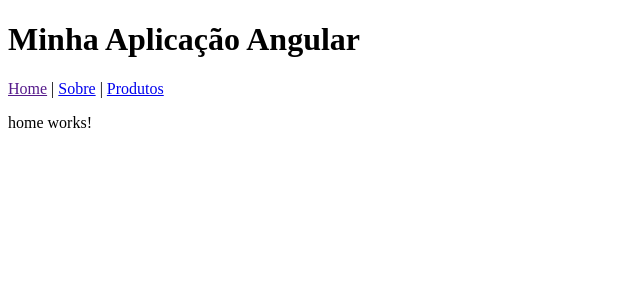
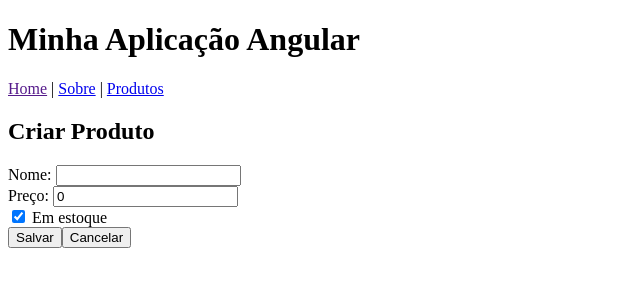
Before and after one commit to josercf/fiap-angular, an Angular app: page /produtos/1 in a window 1280 px wide. Before the commit this address led to /. Shown: the top 300 px of the page, without its empty margins (0-640 px from the left). Built offline with nearby package versions, Linux system fonts and the light colour scheme; no server answers.

Commit message:
Vídeo 14: requisição HTTP - métodos POST, DELETE e PUT

```diff
--- /dev/null
+++ b/src/app/components/produto/produto-form/produto-form.component.html
@@ -0,0 +1,12 @@
+<h2>Criar Produto</h2>
+<form (ngSubmit)="salvar()">
+<label>Nome: <input [(ngModel)]="novoProduto.nome" name="nome"></label><br>
+<input type="hidden" [(ngModel)]="novoProduto.id" name="id">
+  <label>Preço: <input type="number" [(ngModel)]="novoProduto.preco" name="preco"></label><br>
+  <label>
+    <input type="checkbox" [(ngModel)]="novoProduto.emEstoque" name="emEstoque">
+    Em estoque
+  </label><br>
+  <button type="submit">Salvar</button>
+    <button type="button" (click)="cancelar()">Cancelar</button>
+</form>
--- /dev/null
+++ b/src/app/components/produto/produto-form/produto-form.component.ts
@@ -0,0 +1,47 @@
+import { Component } from '@angular/core';
+import { Produto } from '../../../models/produto.interface';// Importa a interface Produto
+import { ProdutosService } from '../../../services/produtos.service'; // Importa o serviço ProdutosService
+import { FormsModule } from '@angular/forms';
+import { ActivatedRoute } from '@angular/router';
+@Component({
+  selector: 'app-produto-form',
+  standalone: true,
+  imports: [FormsModule], // Importa o módulo FormsModule para usar formulários reativos
+  // O FormsModule é necessário para usar diretivas de formulários, como ngModel
+  templateUrl: './produto-form.component.html',
+  styleUrl: './produto-form.component.css'
+})
+export class ProdutoFormComponent {
+  novoProduto: Produto = {
+    nome: '',
+    preco: 0,
+    emEstoque: true,
+    id: ''
+  };
+  constructor(private produtosService: ProdutosService, private route: ActivatedRoute) {
+    const id = this.route.snapshot.paramMap.get('id');
+    if (id && id !== 'novo') {
+      this.produtosService.getProduto(id).subscribe((resposta) => {
+        this.novoProduto = resposta; // Preenche o formulário com os dados do produto existente
+      });
+    }
+  }
+
+  salvar() {
+    if (this.novoProduto.id && this.novoProduto.id.trim() !== '') {
+      this.produtosService.updateProduto(this.novoProduto).subscribe((resultado) => {
+        alert('Produto atualizado com sucesso!');
+        window.location.href = '/produtos';
+      });
+      return;
+    }
+    this.produtosService.addProduto(this.novoProduto).subscribe((resultado) => {
+      alert('Produto criado com sucesso!');
+      window.location.href = '/produtos';
+    });
+  }
+
+  cancelar() {
+    window.location.href = '/produtos'; // Redireciona para a lista de produtos
+  }
+}
--- a/src/app/components/produto/produto.component.html
+++ b/src/app/components/produto/produto.component.html
@@ -1,4 +1,5 @@
 <!-- <p>produto works!</p>
+
 <h3>{{ produto.nome }}</h3>
 <p>Preço: R$ {{ produto.preco }}</p>
 @if (produto.emEstoque) {
@@ -6,8 +7,12 @@
 } -->
 
 <h2>Listar produtos a partir da service</h2>
+<a href="/produtos/novo">Criar Produto</a>
 <ul>
   @for (produto of produtos; track produto.id) {
-    <li>{{ produto.nome }} - R$ {{ produto.preco }}</li>
+    <li>{{ produto.nome }} - R$ {{ produto.preco }}
+        <input type="button" (click)="remover(produto.id)" value="remover" />  |
+        <button (click)="editar(produto.id)">Editar</button>
+    </li>
   }
 </ul>
--- a/src/app/components/produto/produto.component.ts
+++ b/src/app/components/produto/produto.component.ts
@@ -1,23 +1,53 @@
 import { Component } from '@angular/core';
-import { CommonModule } from '@angular/common';
-import { Produto } from '../../models/produto.interface';
-import { ProdutosService } from '../../services/produtos.service';
+import { CommonModule } from '@angular/common'; // Importa o módulo CommonModule para usar diretivas comuns do Angular
+import { Produto } from '../../models/produto.interface';// Importa a interface Produto
+import { ActivatedRoute } from '@angular/router'; // Importa o ActivatedRoute para acessar os parâmetros da rota
+import { ProdutosService } from '../../services/produtos.service'; // Importa o serviço ProdutosService
 
 @Component({
   selector: 'app-produto',
   standalone: true,
-  imports: [CommonModule],
+  imports: [CommonModule], // Importa o módulo CommonModule para usar diretivas comuns do Angular
   templateUrl: './produto.component.html',
   styleUrl: './produto.component.css'
 })
 export class ProdutoComponent {
+  // Define uma propriedade produto do tipo Produto
+  // A propriedade produto é inicializada com um objeto que implementa a interface Produto
+  // produto: Produto = {
+  //   id: 1,
+  //   nome: 'Mouse Gamer',
+  //   preco: 149.90,
+  //   emEstoque: true
+  // };
+
   produtos: Produto[] = [];
+  // //Fazendo a injeção de dependência do serviço ProdutosService no construtor do componente
+  // // O serviço ProdutosService é responsável por fornecer os dados dos produtos
+  constructor(private produtosService: ProdutosService) {
 
-  constructor(private produtosService: ProdutosService) {}
+  }
 
   ngOnInit() {
+    // Chama o método getProdutos do serviço ProdutosService para obter a lista de produtos
+    // O método getProdutos retorna um Observable, que é assinado para receber a resposta da API
     this.produtosService.getProdutos().subscribe((resposta) => {
       this.produtos = resposta;
     });
   }
+  // Método para remover um novo produto à lista de produtos
+  remover(id: string): void {
+    if (confirm('Tem certeza que deseja remover este produto?')) {
+      this.produtos = this.produtos.filter((c) => c.id !== id);
+      this.produtosService.deleteProduto(id).subscribe(() => {
+        alert('Removido com sucesso!');
+        window.location.href = '/produtos';
+      });
+    }
+  }
+  // Método para editar um produto existente na lista de produtos
+  editar(id: string): void {
+    console.log(`/produtos/${id}/editar`);
+    window.location.href = `/produtos/${id}/editar`;
+  }
 }
--- a/src/app/services/produtos.service.ts
+++ b/src/app/services/produtos.service.ts
@@ -1,23 +1,48 @@
 import { Injectable } from '@angular/core';
 import { Produto } from '../models/produto.interface';
-import { Observable } from 'rxjs';
-import { HttpClient } from '@angular/common/http';
+import { Observable } from 'rxjs'; // Importa o tipo Observable do RxJS para trabalhar com dados assíncronos
+import { HttpClient } from '@angular/common/http'; // Importa o HttpClient para fazer requisições HTTP
 
 @Injectable({
   providedIn: 'root'
 })
 export class ProdutosService {
+  // Cria uma lista de produtos com alguns dados iniciais
+  // A lista é do tipo Produto[], ou seja, um array de objetos que implementam a interface Produto
   // private lista: Produto[] = [
-  //   { id: '1', nome: 'Mouse Gamer', preco: 149.90, emEstoque: true },
-  //   { id: '2', nome: 'Teclado Mecânico', preco: 299.00, emEstoque: false }
+  //   { id: 1, nome: 'Mouse Gamer', preco: 149.90, emEstoque: true },
+  //   { id: 2, nome: 'Teclado Mecânico', preco: 299.00, emEstoque: false }
   // ];
+   // Método para adicionar um novo produto à lista
+  // O método recebe um objeto do tipo Produto como parâmetro e o adiciona à lista
   // obterProdutos(): Produto[] {
   //   return this.lista;
   // }
-  private apiUrl = 'http://localhost:3000/produtos';
-  constructor(private http: HttpClient) { }
+  private apiUrl = 'http://localhost:3000/produtos'; // URL da API onde os produtos estão armazenados
+  // O HttpClient é injetado no construtor do serviço para que possa ser usado para fazer requisições HTTP
+  constructor(private http:HttpClient) { }
 
   getProdutos(): Observable<Produto[]> {
     return this.http.get<Produto[]>(this.apiUrl);
   }
+
+  // Método para adicionar um novo produto à API
+  addProduto(produto: Produto): Observable<Produto> {
+    produto.id = Date.now().toString(); // Define o id como um hash baseado no timestamp atual
+    return this.http.post<Produto>(this.apiUrl, produto);
+  }
+  // Método para atualizar um produto existente na API
+  updateProduto(produto: Produto): Observable<Produto> {
+    return this.http.put<Produto>(`${this.apiUrl}/${produto.id}`, produto);
+  }
+
+  // Método para deletar um produto da API
+  deleteProduto(id: string): Observable<void> {
+    return this.http.delete<void>(`${this.apiUrl}/${id}`);
+  }
+
+  // Método para buscar um produto específico na API
+  getProduto(id: string): Observable<Produto> {
+    return this.http.get<Produto>(`${this.apiUrl}/${id}`);
+  }
 }
--- a/src/main.ts
+++ b/src/main.ts
@@ -2,5 +2,5 @@
 import { appConfig } from './app/app.config';
 import { AppComponent } from './app/app.component';
 
-bootstrapApplication(AppComponent, appConfig)
-  .catch((err) => console.error(err));
+ bootstrapApplication(AppComponent, appConfig)
+   .catch((err) => console.error(err));
```
Also changed, not shown: src/app/app.routes.ts (+10 -5 lines), src/app/components/produto/produto-form/produto-form.component.css (added), 1 other file (tests, documents, lock files or other folders).
